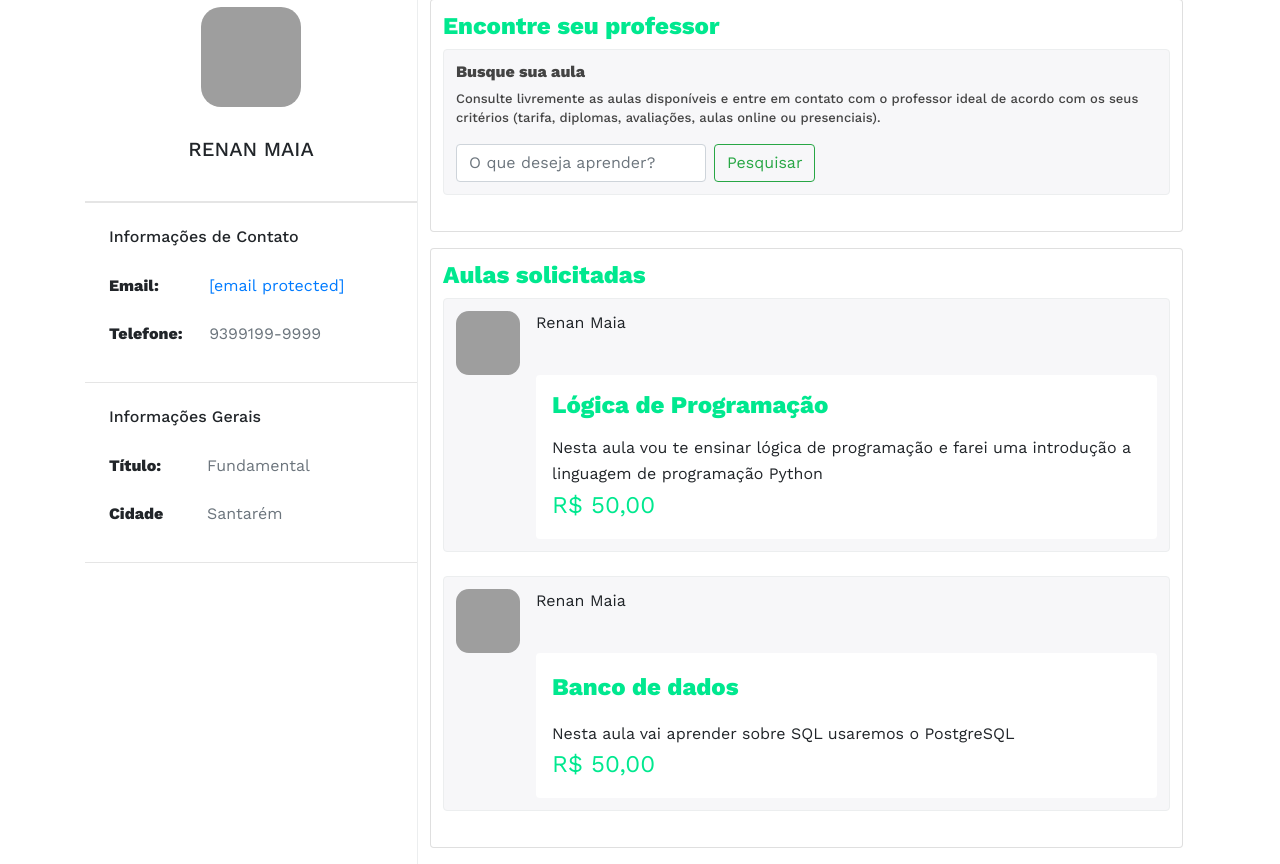
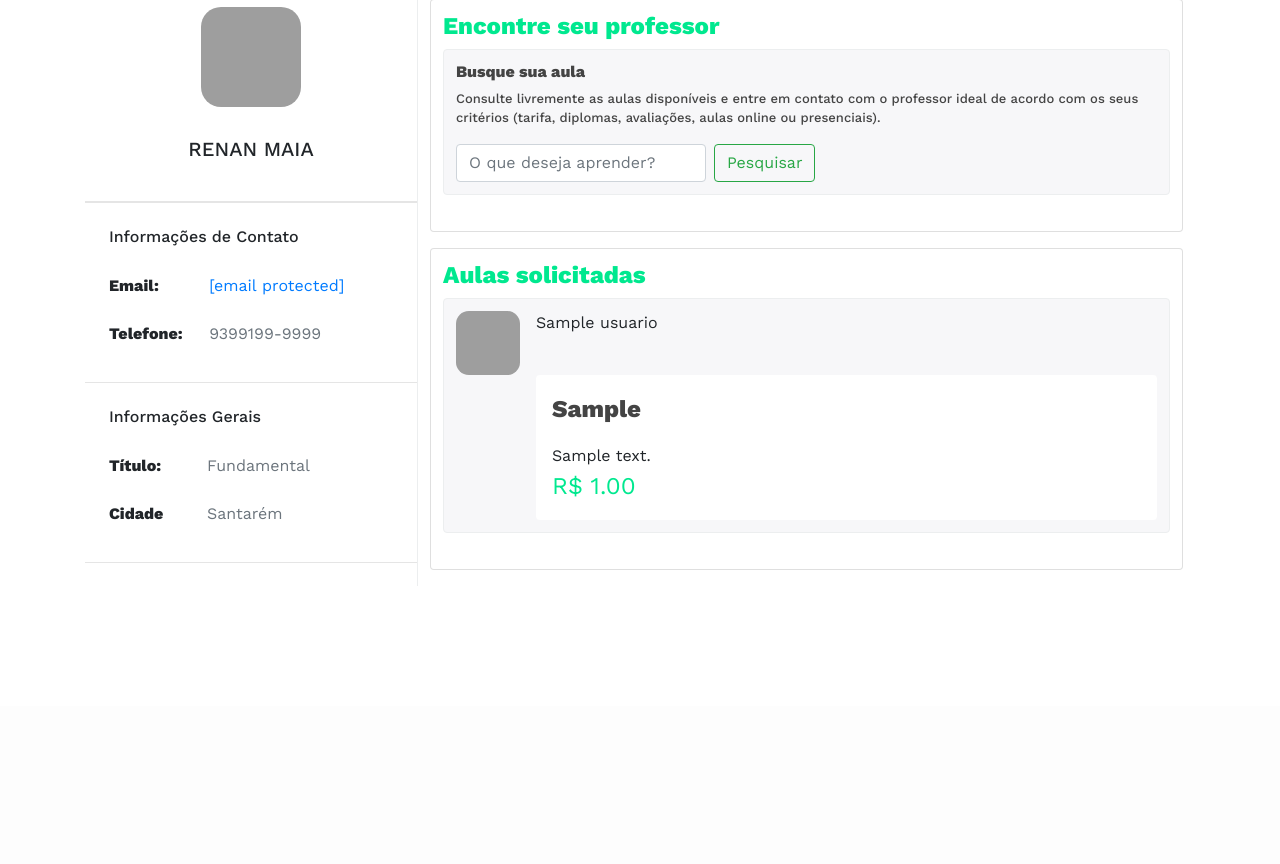
Before and after one commit to Adrielson/destravaa, a PHP site: page /area-aluno.php in a window 1280 px wide. Shown: the part 94-958 px from the top of the page. After the commit the page ends 680 px from the top, so only its background shows below. Run offline with PHP 8.4, Linux system fonts and the light colour scheme; the visitor is signed in with stand-in values (Sample User, id 1); tables that the repository leaves empty hold one stand-in row (values such as "Sample post"); some libraries are stand-ins or nearby versions; grey boxes are pictures that could not be loaded.

Commit message:
criei um arquivo lista-pacotes.php
Fica melhor pra chamar nas telas do aluno e professor sem repetir todo o código

```diff
--- a/area-aluno.php
+++ b/area-aluno.php
@@ -1,3 +1,11 @@
+<?php
+
+//puxando a conexao do arquivo conexao.php
+require 'conexao.php';
+
+session_start();
+?>
+
 <!DOCTYPE html>
 <html lang="en">
 
@@ -19,7 +27,7 @@
         integrity="sha384-OERcA2EqjJCMA+/3y+gxIOqMEjwtxJY7qPCqsdltbNJuaOe923+mo//f6V8Qbsw3"
         crossorigin="anonymous"></script>
     <link rel="stylesheet" href="css/header.css">
-    <link rel="stylesheet" href="css/area-aluno.css">
+    <link rel="stylesheet" href="css/area-aluno2.css">
 
     <!-- Importação kit de icones fontawesome -->
     <script src="https://kit.fontawesome.com/84532cf285.js" crossorigin="anonymous"></script>
@@ -123,37 +131,9 @@
                         <div class="minhas-aulas">
                             <div class="card mb-3">
                                 <h5 class="titulos-area-aluno ">Aulas solicitadas</h5>
-                                <div class="aula">
-                                    <div class="sp-author">
-                                        <a href="#" class="sp-author-avatar"><img
-                                                src="https://bootdey.com/img/Content/avatar/avatar6.png" alt=""></a>
-                                        <p>Renan Maia</p>
-                                    </div>
-                                    <div class="sp-content">
-                                        <h6 class="titulo-anuncio">Lógica de Programação</h6>
-                                        <p class="sp-paragraph mb-0">Nesta aula vou te ensinar lógica de programação
-                                            e
-                                            farei uma introdução a linguagem de programação Python</p>
-                                        <div class="valor-anunc">R$ 50,00</div>
-                                    </div>
-
-                                </div>
-
-                                <div class="aula">
-                                    <div class="sp-author">
-                                        <a href="#" class="sp-author-avatar"><img
-                                                src="https://bootdey.com/img/Content/avatar/avatar6.png" alt=""></a>
-                                        <p>Renan Maia</p>
-                                    </div>
-                                    <div class="sp-content">
-                                        <div class="titulo-anuncio">Banco de dados</div>
-                                        <p class="sp-paragraph mb-0">Nesta aula vai aprender sobre SQL usaremos o
-                                            PostgreSQL</p>
-                                        <div class="valor-anunc">R$ 50,00</div>
-                                    </div>
-
-                                </div>
-
+                                <?php
+                                include_once 'lista-pacotes.php';
+                                ?>
                             </div>
                         </div>
                     </div>
--- a/css/area-aluno.css
+++ b/css/area-aluno2.css
@@ -17,6 +17,15 @@
 .card.mb-3 {
     padding: 12px;
     margin: 12px;
+}
+
+.post-editor,
+.aula {
+    padding: .75rem;
+    background: #f7f7f9;
+    border: 1px solid #eceeef;
+    border-radius: .25rem;
+    margin-bottom: 1.5rem
 }
 
 .titulos-area-aluno {
@@ -48,14 +57,6 @@
     font-size: small;
 }
 
-.post-editor,
-.aula {
-    padding: .75rem;
-    background: #f7f7f9;
-    border: 1px solid #eceeef;
-    border-radius: .25rem;
-    margin-bottom: 1.5rem
-}
 
 .profile-wrapper {
     display: -webkit-box;
@@ -291,7 +292,7 @@ body.menubar-top .profile-wrapper {
 
 .sp-content .titulo-anuncio {
     font-size: 1.5rem;
-    color: var(--color-green);
+    color: var(--color-gray3);
     position: absolute;
     top: -3rem;
     left: 80px
--- /dev/null
+++ b/lista-pacotes.php
@@ -0,0 +1,44 @@
+<?php
+                              $id_usuario = $_SESSION['idUsuario'];
+                                $sql = "SELECT * FROM pacotes pac
+                                JOIN usuarios pro ON pac.professor = pro.id WHERE pac.professor ='$id_usuario'";
+
+                                $result = mysqli_query($conn, $sql);
+                                if (mysqli_num_rows($result) > 0) {
+                                                                    $rows = mysqli_fetch_all($result, MYSQLI_ASSOC);
+                                                                foreach ($rows as $row) { ?>
+                                                                                            <div class="aula">
+                                                                                                <div class="sp-author">
+                                                                                                <a href="#" class="sp-author-avatar">
+                                                                                                    <img src="https://bootdey.com/img/Content/avatar/avatar6.png" alt="">
+                                                                                                </a>
+                                                                                                <p><?php echo $row["nome"]; ?></p>
+                                                                                                </div>
+                                                                                                <div class="sp-content">
+                                                                                                <div class="titulo-anuncio"><?php echo $row["produto"]; ?></div>
+                                                                                                <p class="sp-paragraph mb-0"><?php echo $row["descricao"]; ?></p>
+                                                                                                <div class="valor-anunc">R$ <?php echo $row["preco"]; ?></div>
+                                                                                                </div>
+                                                                                            </div>
+                                                                                            <?php
+                                                                                        }
+                                                            } else {
+                                        ?>
+                                        <div>
+                                        <div class="aula">
+                                                <div class="sp-author">
+                                                <a href="#" class="sp-author-avatar">
+                                                    <img src="https://bootdey.com/img/Content/avatar/avatar6.png" alt="">
+                                                </a>
+                                                <p>- - -</p>
+                                                </div>
+                                                <div class="sp-content">
+                                                <div class="titulo-anuncio">Você não possui anúncios cadastrados</div>
+                                                <p class="sp-paragraph mb-0">- - -</p>
+                                                <div class="valor-anunc">R$ - - -</div>
+                                                </div>
+                                            </div>
+                                        </div>
+                                        <?php
+                                        }
+                                ?>
```
Also changed, not shown: area-professor.php (+10 -45 lines).
